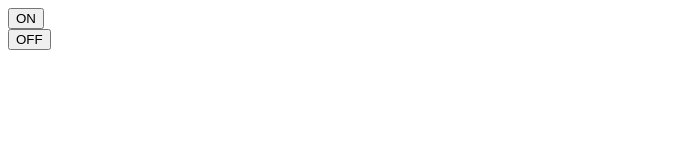
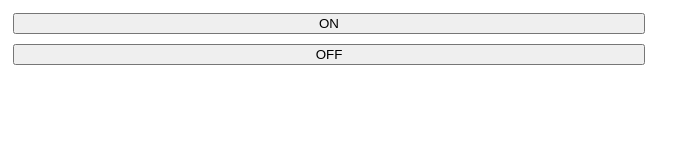
Before and after one commit to eladkarako/api_awake, a plain HTML site: page index.html in a window 1280 px wide. Shown: the whole page, without its empty margins (0-700 px from the left). Drawn offline with Linux system fonts and the light colour scheme.

Commit message:
making buttons bigger. fix in CSS:delay-fix set for html,body,input.

```diff
--- a/index.html
+++ b/index.html
@@ -2,6 +2,12 @@
 <head>
 <meta name="viewport" content="width=device-width"/>
 <style type="text/css">
+input{
+ width:50%;
+ margin:5px;
+}
+
+html,body,input{
 -webkit-touch-action:  pan-x pan-y pinch-zoom;
    -moz-touch-action:  pan-x pan-y pinch-zoom;
     -ms-touch-action:  pan-x pan-y pinch-zoom;
@@ -12,6 +18,7 @@
     -ms-touch-action:  manipulation;
      -o-touch-action:  manipulation;
         touch-action:  manipulation;
+}
 </style>
 </head>
 <body>
```
